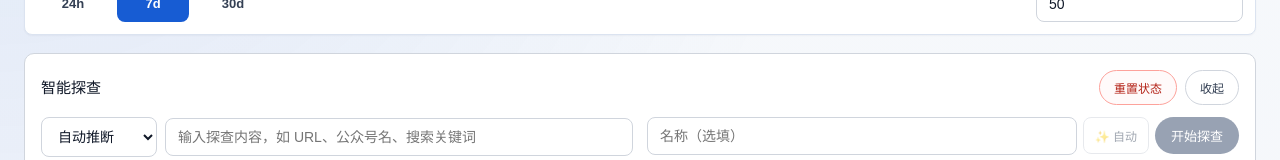
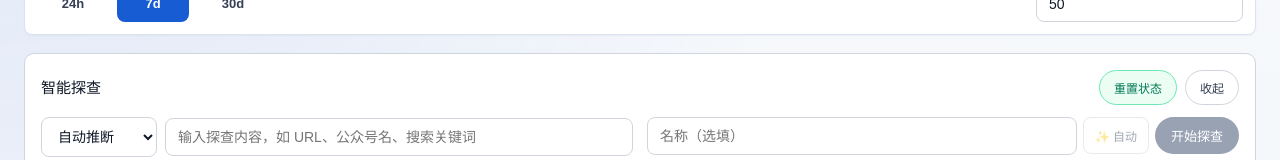
Before and after one commit to hhhhlkf/os-news-tracker, a React (Vite) app in the folder frontend/: page /discover in a window 1280 px wide. Shown: the part 379-539 px from the top of the page. Built offline with nearby package versions, Linux system fonts and the light colour scheme; no server answers.

Commit message:
style: make discovery reset button green

```diff
--- a/frontend/src/components/DiscoveryPanel.tsx
+++ b/frontend/src/components/DiscoveryPanel.tsx
@@ -456,7 +456,7 @@ const btnDisabled: CSSProperties = { ...btnPrimary, background: "#98a2b3", curso
 const btnDanger: CSSProperties = { ...btnPrimary, background: "#dc2626" };
 const btnGhost: CSSProperties = { border: "1px solid #d0d5dd", background: "#fff", borderRadius: 8, padding: "9px 11px", fontSize: 12, color: "#475467", cursor: "pointer", flexShrink: 0 };
 const toggleBtn: CSSProperties = { border: "1px solid #d0d5dd", background: "#fff", borderRadius: 999, padding: "8px 14px", fontSize: 12, color: "#344054", fontWeight: 700, cursor: "pointer" };
-const resetBtn: CSSProperties = { ...toggleBtn, color: "#b42318", borderColor: "#fda29b", background: "#fffafa" };
+const resetBtn: CSSProperties = { ...toggleBtn, color: "#047857", borderColor: "#6ee7b7", background: "#ecfdf3" };
 const WORKSPACE_HEIGHT = 760;
 const controlGrid: CSSProperties = {
   display: "grid",
```
